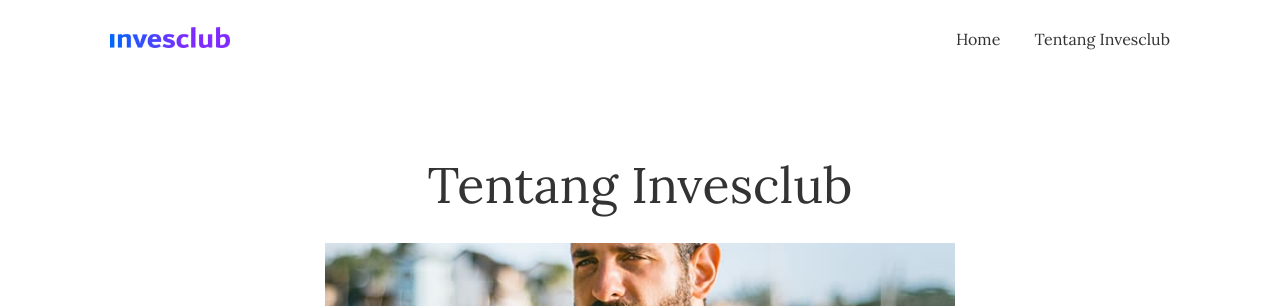
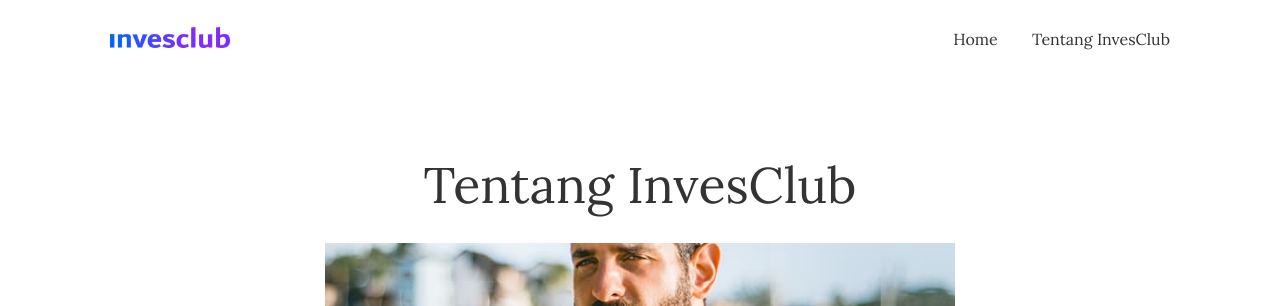
Before and after one commit to ekonomikusid/home, a Jekyll site: the page built from _pages/invesclub.md, in a window 1280 px wide. Shown: the top 306 px of the page. Built offline with Jekyll 4.4.1, drawn with Linux system fonts in a browser that asks for light colours.

```diff
--- a/_pages/invesclub.md
+++ b/_pages/invesclub.md
@@ -1,6 +1,6 @@
 ---
 layout: page
-title: Tentang Invesclub
+title: Tentang InvesClub
 permalink: /about/
 image: '/assets/img/01.jpg'
 ---
```
